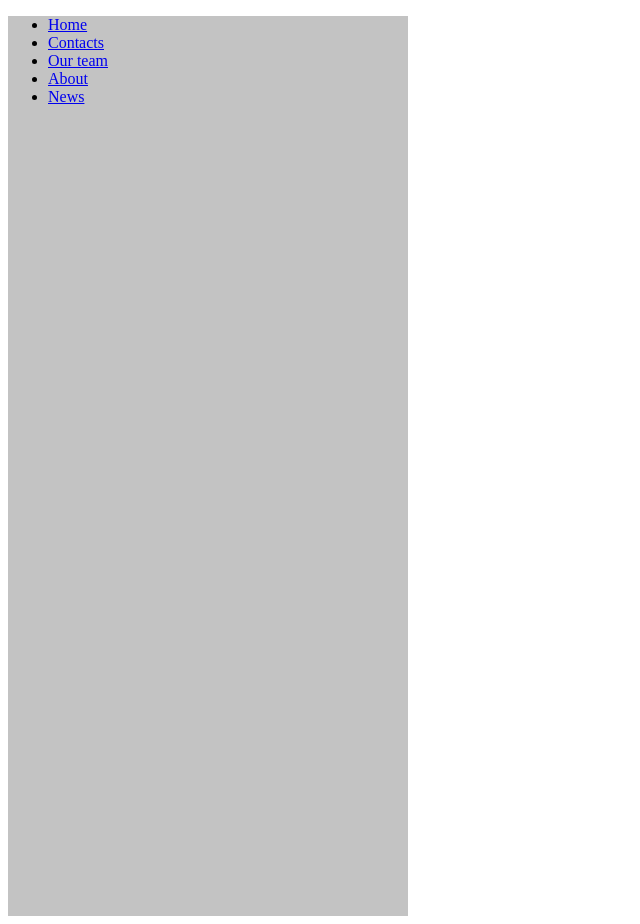
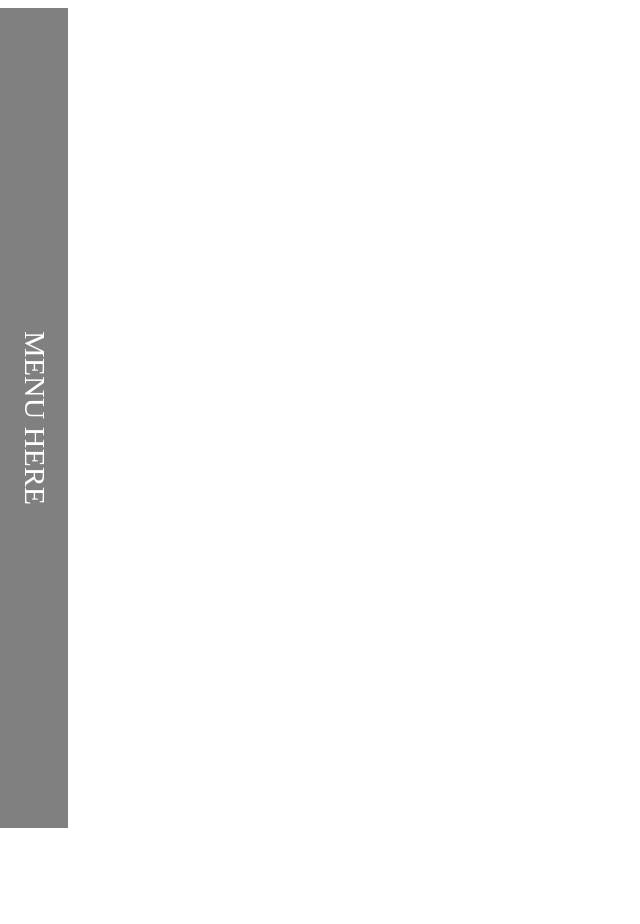
Before and after one commit to sheremetkyryl/hw27, a plain HTML site: page index.html in a window 1280 px wide. Shown: the whole page, without its empty margins (0-640 px from the left). After the commit the page ends 844 px from the top, so only its background shows below. Drawn offline with Linux system fonts and the light colour scheme.

Commit message:
finished

```diff
--- a/index.html
+++ b/index.html
@@ -7,14 +7,18 @@
     <link rel="stylesheet" href="./src/css/style.css">
 </head>
 <body>
+    <div class="kurushik">
+    <div class="menu-button">Menu here</div>
     <div class="container">
         <ul class="menu-list">
             <li class="menu-item"><a class="menu-link" href="#">Home</a></li>
             <li class="menu-item"><a class="menu-link" href="#">Contacts</a></li>
             <li class="menu-item"><a class="menu-link" href="#">Our team</a></li>
+            <li class="menu-item"><a class="menu-link" href="#">Faq</a></li>
             <li class="menu-item"><a class="menu-link" href="#">About</a></li>
             <li class="menu-item"><a class="menu-link" href="#">News</a></li>
         </ul>
     </div>
+</div>
 </body>
 </html>
--- a/src/css/style.css
+++ b/src/css/style.css
@@ -1,9 +1,60 @@
-.container {
-    background-color: rgba(128, 128, 128, 0.473);
-    width: 400px;
-    height: 900px;
+.kurushik {
+    position: relative;
+    width: 60px;
+    height: 100%;
+    background-color: grey;
+    color: #ffffff;
 }
 
+.menu-button {
+    font-size: 30px;
+    writing-mode: vertical-lr;
+    text-align: center;
+    padding: 10px;
+    width: 60px;
+    height: 100%;
+    text-transform: uppercase;
+}
+.container{
+    position: absolute;
+    left: 0;
+    top: 0;
+    background-color: grey;
+    width: 300px;
+    height: 100%;
+    transform: translateX(-100%);
+    transition: transform 250ms ease-in-out;
+}
 .menu-list {
-
+    display: flex;
+    flex-direction: column;
+    align-items: left;
+    justify-content: center;
+    list-style: none;
+    height: 100%;
 }
+.menu-item {
+    margin: 15px 0;
+}
+.menu-link {
+    color: white;
+    text-decoration: none;
+    font-size: 20px;
+    text-transform: uppercase;
+}
+.menu-link::before {
+    content: url(../image/rectangle3.svg);
+    width: 20px;
+    height: 20px;
+    margin-right: 10px;
+}
+.menu-link:hover {
+    color: orange;
+    transition: 250ms;
+}
+.kurushik:hover .container {
+    transform: translateX(0);
+}
+.menu-button:hover {
+    opacity: 0;
+}
```
Also changed, not shown: src/image/rectangle.svg (added), src/image/rectangle1.svg (added), src/image/rectangle2.svg (added), src/image/rectangle3.svg (added), 1 other file.
